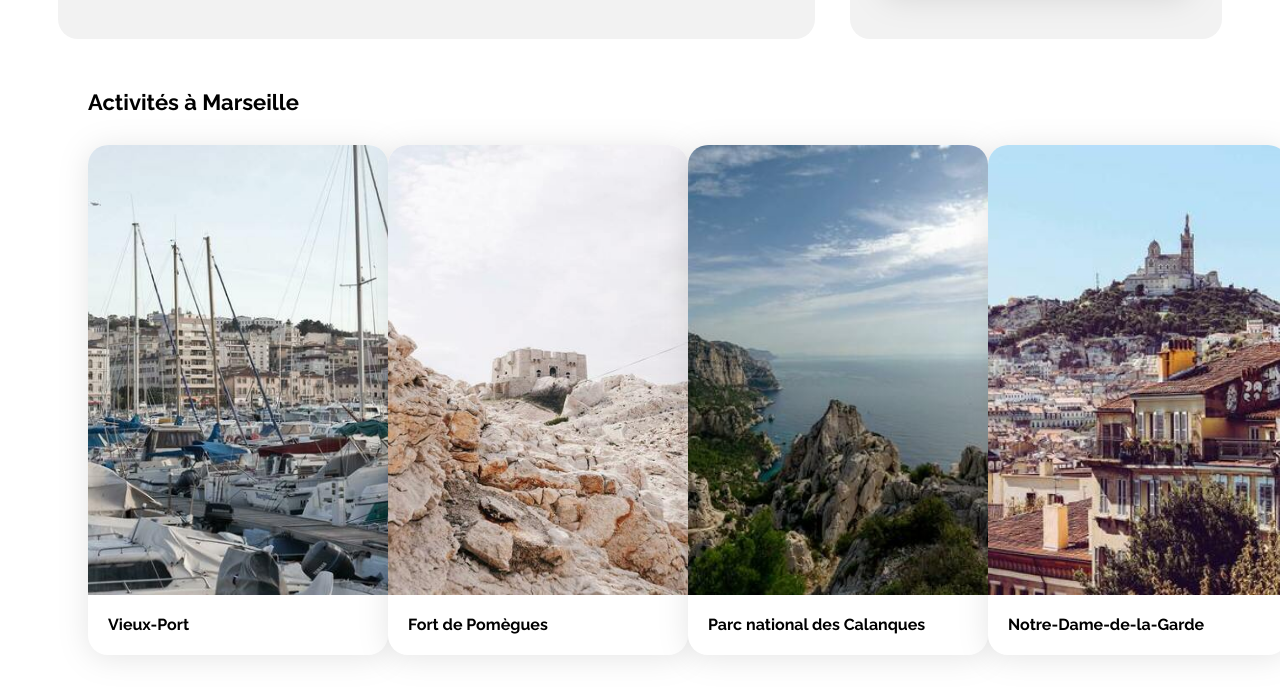
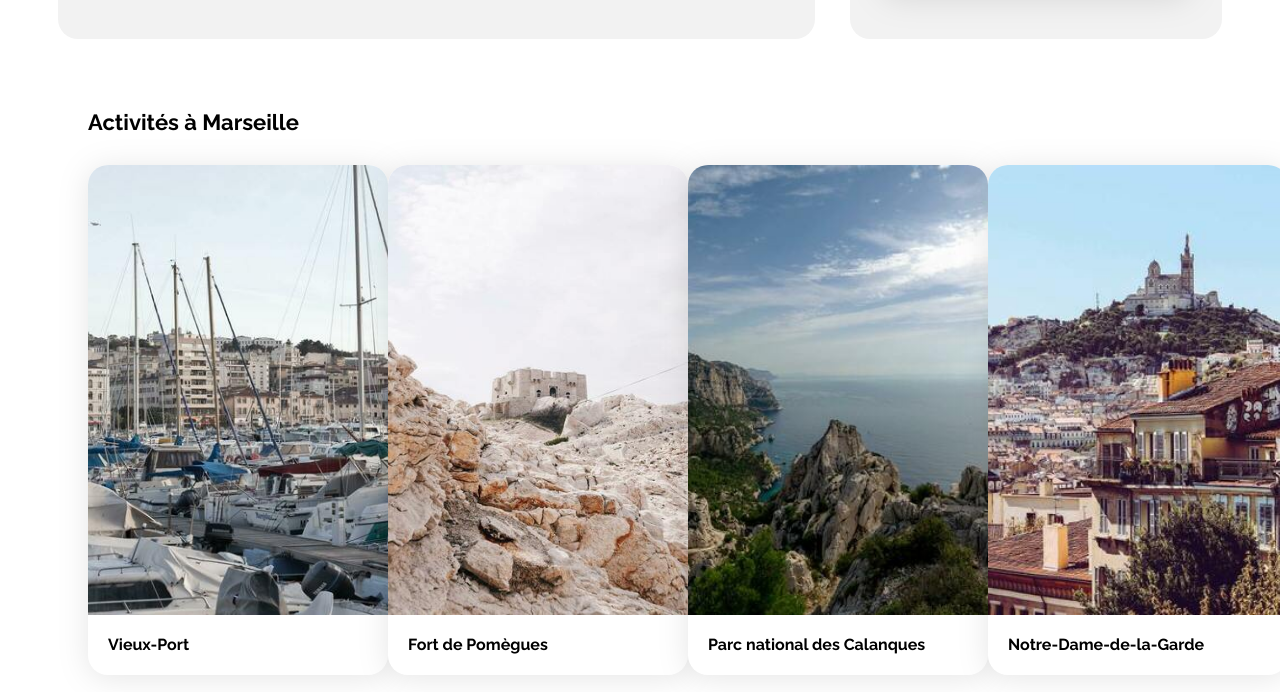
Before and after one commit to AlexGollion/OC_PHP_P3, a plain HTML site: page index.html in a window 1280 px wide. Shown: the part 1038-1730 px from the top of the page. Drawn offline with Linux system fonts and the light colour scheme.

Commit message:
dernière modification du css

```diff
--- a/css/style.css
+++ b/css/style.css
@@ -363,9 +363,9 @@ a {
 .activites {
     display: flex;
     flex-direction: column;
-    border-radius: 20px;
     padding: 30px;
-    box-sizing: border-box;
+    margin-top: 30px;
+    margin-bottom: 50px;
 }
 
 .activites-cards {
```
